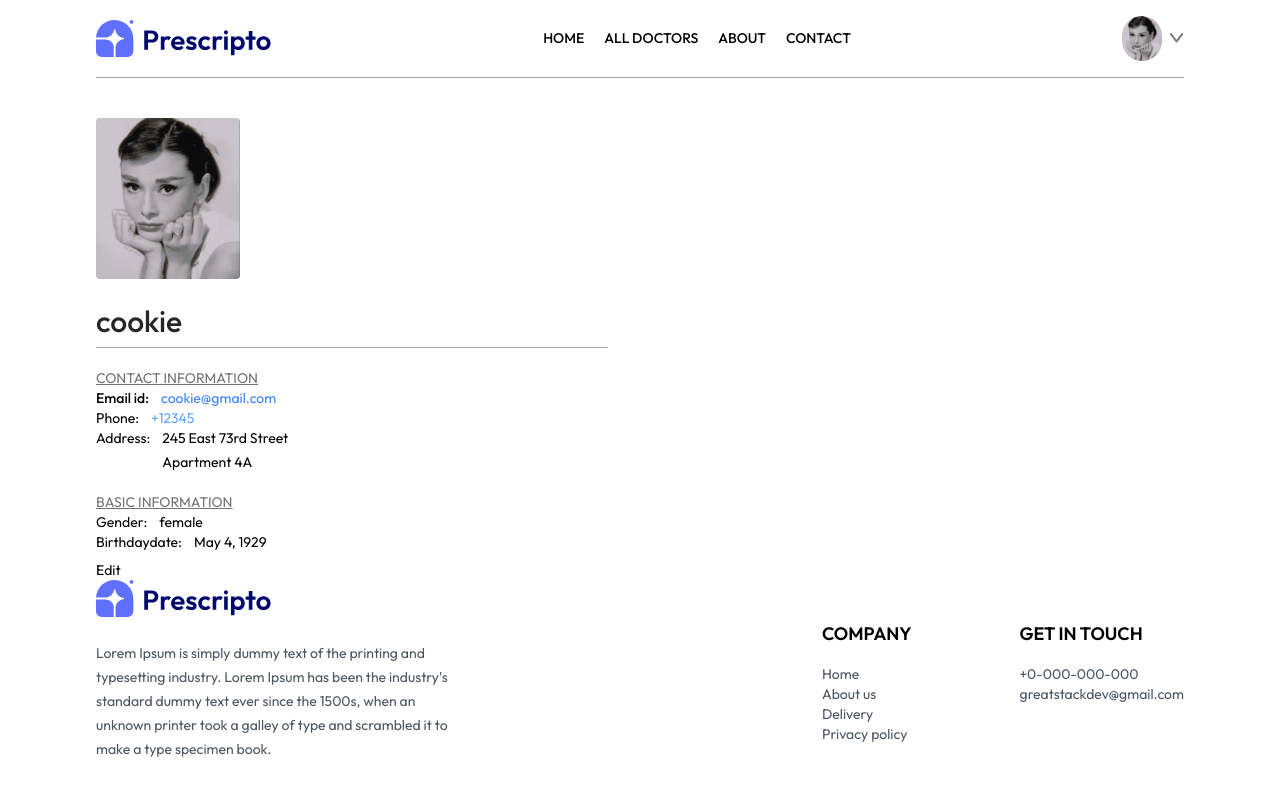
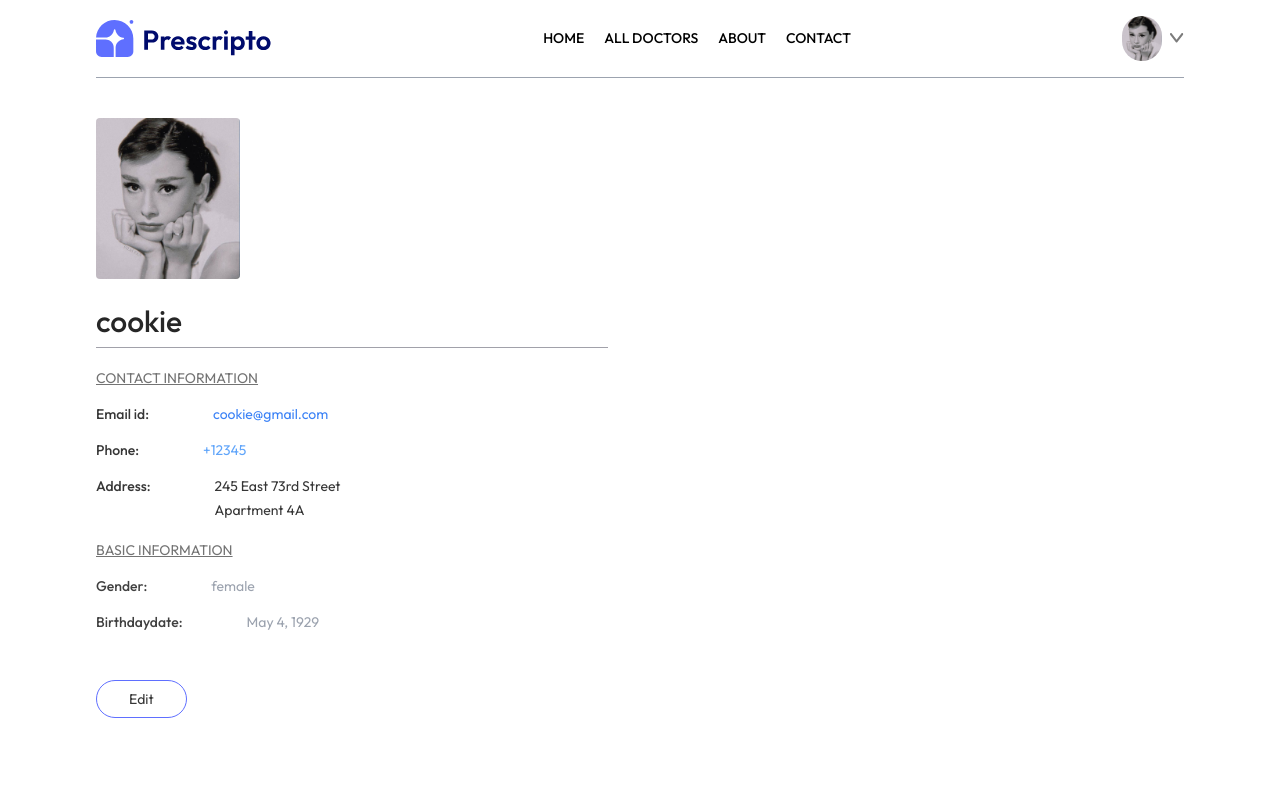
Before and after one commit to Maryiamreda/prescripto, a React (Vite) app: page /my-profile in a window 1280 px wide. Shown: the top 800 px of the page. Built offline with nearby package versions, Linux system fonts and the light colour scheme.

Commit message:
finishing personal profile page

```diff
--- a/src/pages/MyProfile.tsx
+++ b/src/pages/MyProfile.tsx
@@ -17,7 +17,7 @@ const ProfilePage = () => {
     })
     const [isEdit, setIsEdit] = useState(false)
     return (
-        <div className="max-w-lg mt-10 flex flex-col gap-2 text-sm text-start">
+        <div className="max-w-lg mt-10 mb-36 flex  text-[#363636] flex-col gap-2 text-sm text-start">
             <img className="w-36 rounded" src={userData.image} />
             {
                 isEdit ?
@@ -32,14 +32,14 @@ const ProfilePage = () => {
 
             }
             <hr className="bg-zinc-400 h-[1px] border-none" />
-            <div >
+            <div className="flex flex-col gap-4"  >
                 <h2 className="text-neutral-500 underline mt-3">CONTACT INFORMATION</h2>
-                <div className="flex gap-3">
+                <div className="flex gap-16">
                     <h3 className="font-medium">Email id:</h3>
                     <p className="text-blue-500">{userData.email}</p>
                 </div>
-                <div className="flex gap-3">
-                    <h3>Phone:</h3>
+                <div className="flex gap-16">
+                    <h3 className="font-medium">Phone:</h3>
                     {
                         isEdit ?
                             <input
@@ -54,8 +54,8 @@ const ProfilePage = () => {
                     }
 
                 </div>
-                <div className="flex gap-3 ">
-                    <h3>Address:</h3>
+                <div className="flex gap-16">
+                    <h3 className="font-medium">Address:</h3>
                     {
                         isEdit ?
                             <div className="flex flex-col gap-2 mt-2 ">
@@ -99,13 +99,14 @@ const ProfilePage = () => {
                     }
                 </div>
             </div>
-            <div>
+            <div className="flex flex-col gap-4 text-neutral-700">
                 <h2 className="text-neutral-500 underline mt-3">BASIC INFORMATION</h2>
-                <div className="flex gap-3">
-                    <h3>Gender:</h3>
+                <div className="flex gap-16">
+                    <h3 className="font-medium">Gender:</h3>
                     {
                         isEdit ?
                             <select
+                                className="max-w-20 bg-gray-100"
                                 value={userData.gender}
                                 onChange={e => setUserData(prev => ({ ...prev, gender: e.target.value }))}
                             >
@@ -115,29 +116,29 @@ const ProfilePage = () => {
                             </select>
 
                             :
-                            <p>{userData.gender}</p>
+                            <p className="text-gray-400">{userData.gender}</p>
                     }
 
                 </div>
-                <div className="flex gap-3">
-                    <h3>Birthdaydate:</h3>
+                <div className="flex gap-16">
+                    <h3 className="font-medium">Birthdaydate:</h3>
                     {
                         isEdit ?
                             <input
                                 className="bg-gray-50 text-xl font-medium max-w-60"
 
-                                type="text"
+                                type="date"
                                 value={userData.dob}
                                 onChange={e => setUserData(prev => ({ ...prev, dob: e.target.value }))}
                             />
                             :
-                            <p>{userData.dob}</p>
+                            <p className="text-gray-400">{userData.dob}</p>
                     }
 
                 </div>
             </div>
-            <div>
-                {isEdit ? <button onClick={() => setIsEdit(false)}>save information</button> : <button onClick={() => setIsEdit(true)}>Edit</button>}
+            <div className="mt-10">
+                {isEdit ? <button className="border border-primary px-8 py-2  rounded-full hover:bg-primary hover:text-white transition-all" onClick={() => setIsEdit(false)}>save information</button> : <button className="border border-primary px-8 py-2  rounded-full  hover:bg-primary hover:text-white transition-all" onClick={() => setIsEdit(true)}>Edit</button>}
             </div>
         </div>
     );
```
